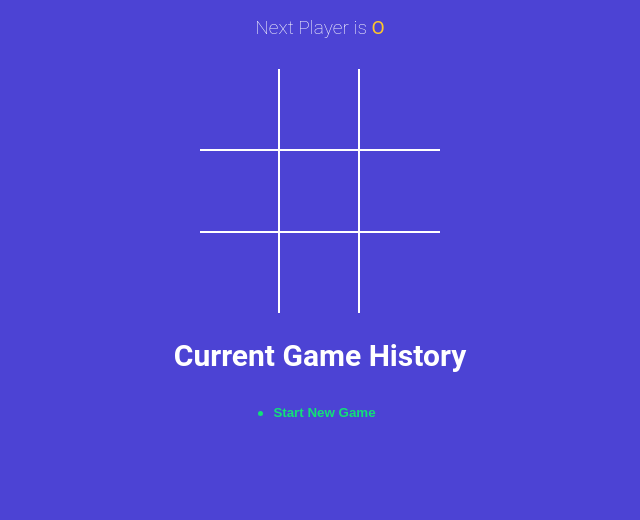
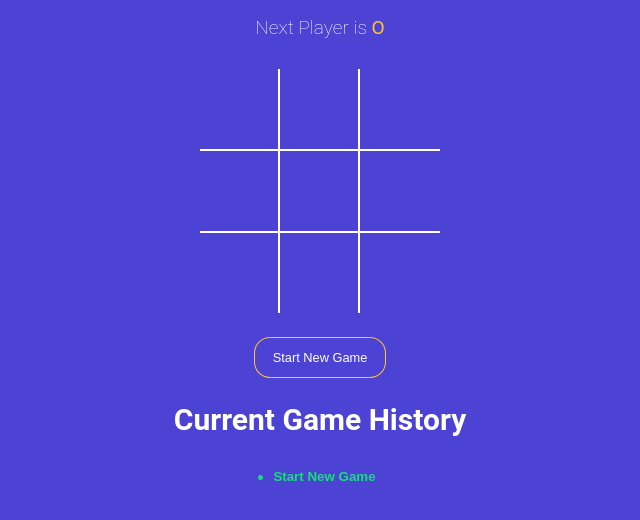
Before and after one commit to AiyushKumar07/Tic-Tac-Toe-Game, a React (Vite) app: page / in a window 1280 px wide. Shown: the top 520 px of the page, without its empty margins (320-960 px from the left). Built offline with nearby package versions, Linux system fonts and the light colour scheme.

Commit message:
added game start button

```diff
--- a/src/App.jsx
+++ b/src/App.jsx
@@ -53,6 +53,11 @@
     setCurrentMove(move);
   };
 
+  const onNewGameStart = () => {
+    setHistory(NEW_GAME);
+    setCurrentMove(0);
+  };
+
   return (
     <div className="app">
       <StatusMessage winner={winner} gamingBoard={gamingBoard} />
@@ -60,6 +65,13 @@
         squares={gamingBoard.squares}
         handleSquareClick={handleSquareClick}
       />
+      <button
+        type="button"
+        className={`btn-reset ${winner ? 'active' : ' '}  `}
+        onClick={onNewGameStart}
+      >
+        Start New Game
+      </button>
       <h2>Current Game History</h2>
       <History history={history} moveTo={moveTo} currentMove={currentMove} />
     </div>
```
